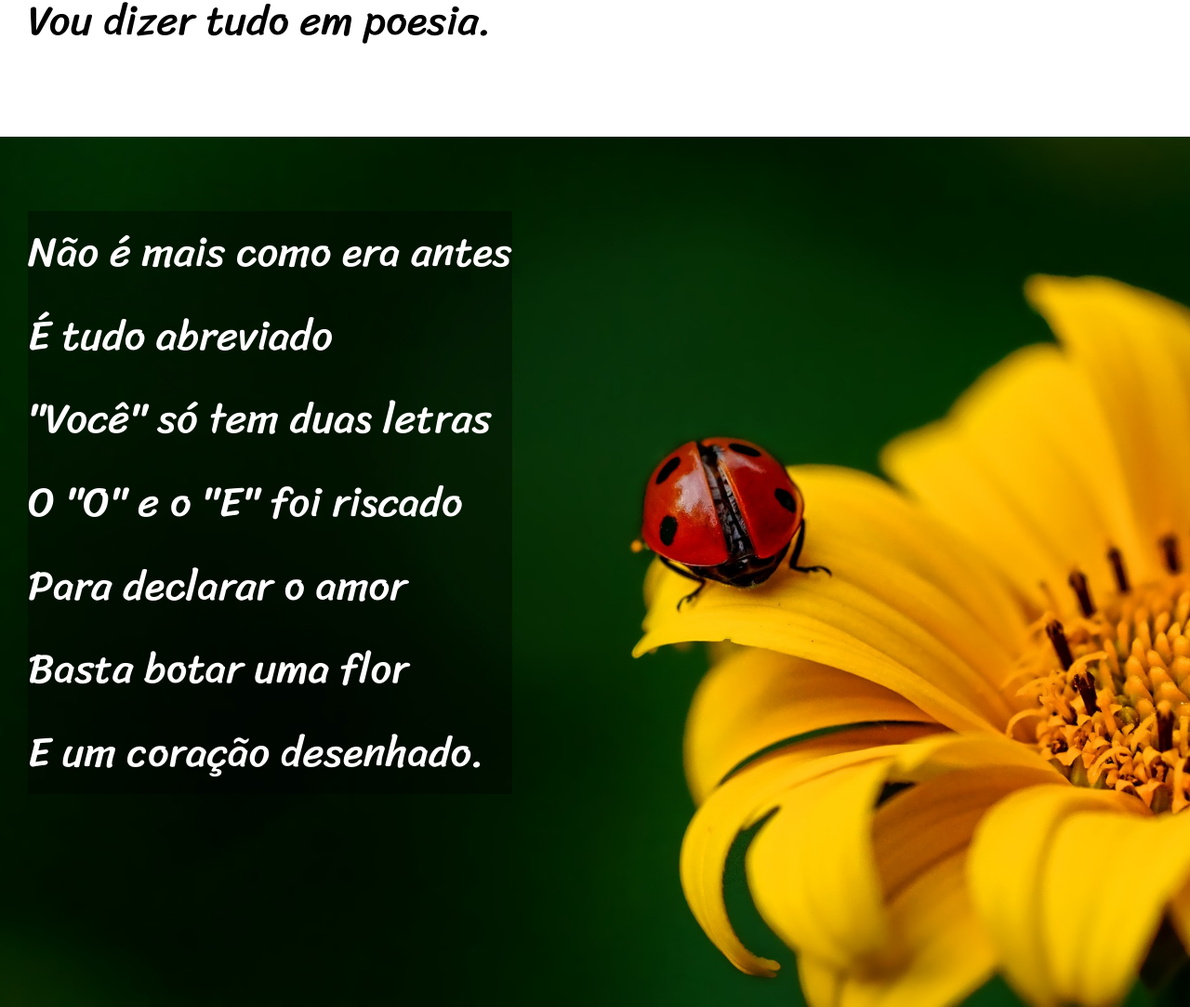
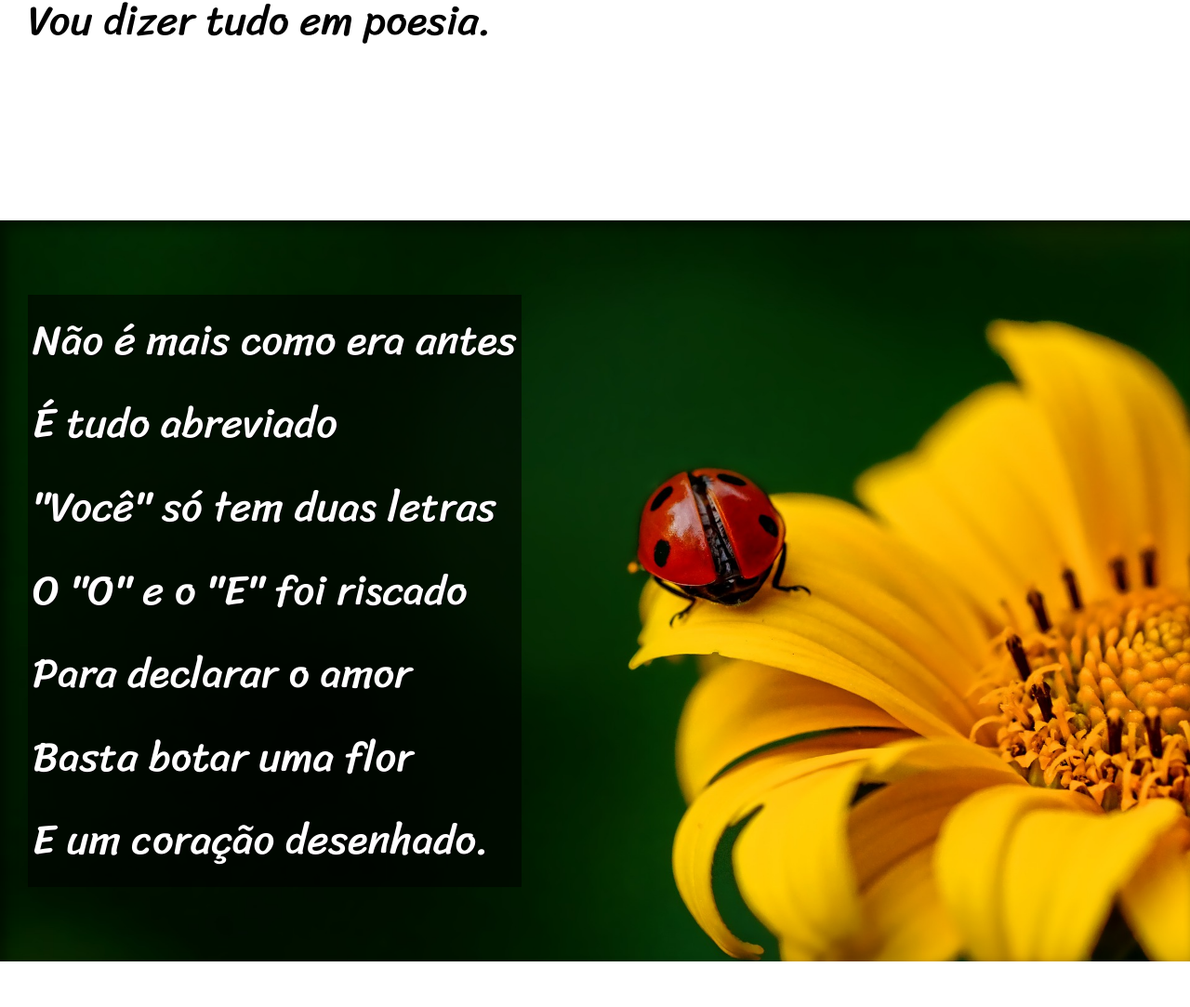
Before and after one commit to IuriWi/html5-css3, a plain HTML site: page desafios/desafio012/index.html in a window 1280 px wide. Shown: the part 872-1955 px from the top of the page at 93% size. Drawn offline with Linux system fonts and the light colour scheme.

Commit message:
atualização do desafio 12

```diff
--- a/desafios/desafio012/estilo/style.css
+++ b/desafios/desafio012/estilo/style.css
@@ -57,34 +57,34 @@ section {
     font-size: 3.5vw;
 }
 
-section.imagem1 {
+section > p {
+    padding-bottom: 2em;
+}
+
+section.imagem {
     background-color: rgb(43, 43, 43);
     color: white;
-    position: relative;
-    height: 97vh;
-    background: url('../imagens/background001.jpg') center no-repeat fixed;
-    background-size: cover;
+    box-shadow: inset 6px 6px 13px 0px rgba(0, 0, 0, 0.485);
 }
 
-.imagem1 > p {
+section.imagem > p {
     display: inline-block;
-    background-color: rgba(0, 0, 0, 0.363);
-    margin: 0px;
+    padding: 5px;
+    background-color: rgba(0, 0, 0, 0.547);
+    text-shadow: 1px 1px 0px black;
 }
 
-section.imagem2 {
-    background-color: rgb(43, 43, 43);
-    color: white;
-    position: relative;
-    height: 97vh;
-    background: url('../imagens/background002.jpg') center no-repeat fixed;
+section#img01 {
+    background: url('../imagens/background001.jpg');
     background-size: cover;
+    background-attachment: fixed;
+    background-position: right center;
 }
 
-.imagem2 > p {
-    background-color: rgba(0, 0, 0, 0.363);
-    display: inline-block;
-    margin: 0px;
+section#img02 {
+    background: url('../imagens/background002.jpg');
+    background-size: cover;
+    background-attachment: fixed;
 }
 
 footer {
--- a/desafios/desafio012/index.html
+++ b/desafios/desafio012/index.html
@@ -25,7 +25,7 @@
             </p>
         </section>
 
-        <section class="imagem1">
+        <section class="imagem" id="img01">
             <p>
                 Não é mais como era antes <br>
                 É tudo abreviado <br>
@@ -59,7 +59,7 @@
             </p>
         </section>
 
-        <section class="imagem2">
+        <section class="imagem" id="img02">
             <p>
                 Tenho saudade das cartas <br>
                 Escritas com a própria mão <br>
```
